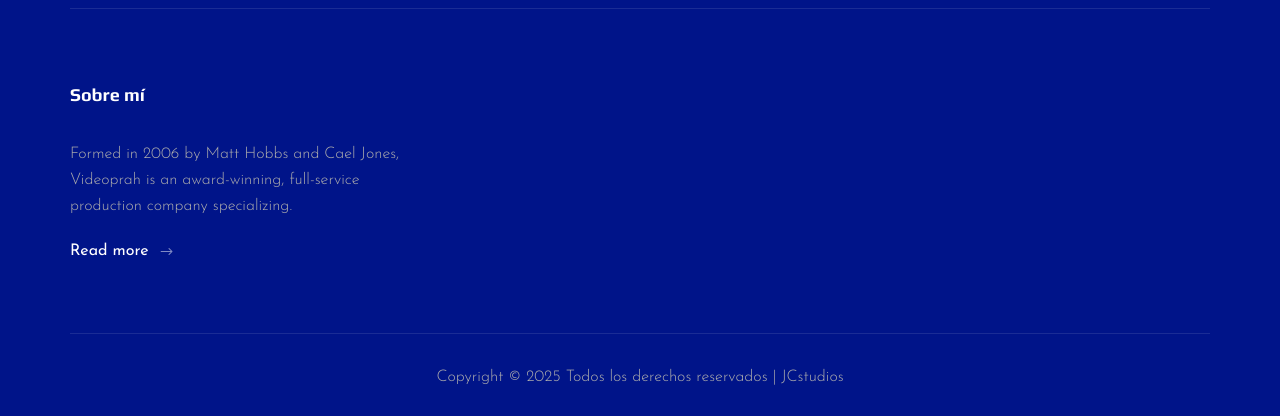
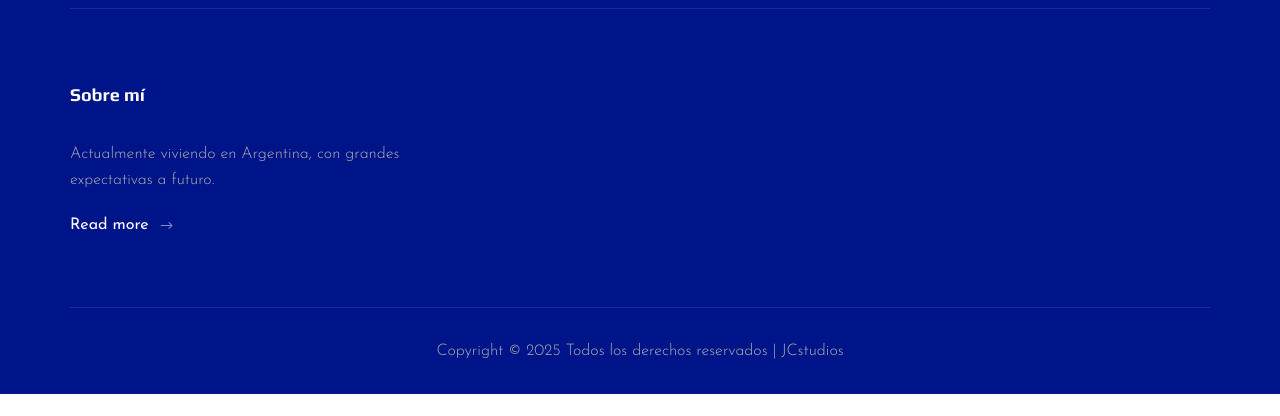
Before and after one commit to JCstudiosDesing/Video, a plain HTML site: page portfolio.html in a window 1280 px wide. Shown: the part 1971-2387 px from the top of the page. After the commit the page ends 2365 px from the top, so only its background shows below. Drawn offline with Linux system fonts and the light colour scheme.

Commit message:
Update portfolio.html

```diff
--- a/portfolio.html
+++ b/portfolio.html
@@ -94,7 +94,7 @@
                         <li data-filter=".digital-marketing">Shorts</li>
                         <li data-filter=".web">Youtube</li>
                         <li data-filter=".photography">VFX</li>
-                        <li data-filter=" .ecommerce">Podcast</li>
+                        <li data-filter=" .ecommerce">Cortometrajes</li>
                     </ul>
                 </div>
             </div>
@@ -265,8 +265,7 @@
                     <div class="col-lg-4 col-md-6 col-sm-6">
                         <div class="footer__option__item">
                             <h5>Sobre mí</h5>
-                            <p>Formed in 2006 by Matt Hobbs and Cael Jones, Videoprah is an award-winning, full-service
-                                production company specializing.</p>
+                            <p>Actualmente viviendo en Argentina, con grandes expectativas a futuro.</p>
                             <a href="#" class="read__more">Read more <span class="arrow_right"></span></a>
                         </div>
                     </div>
```
